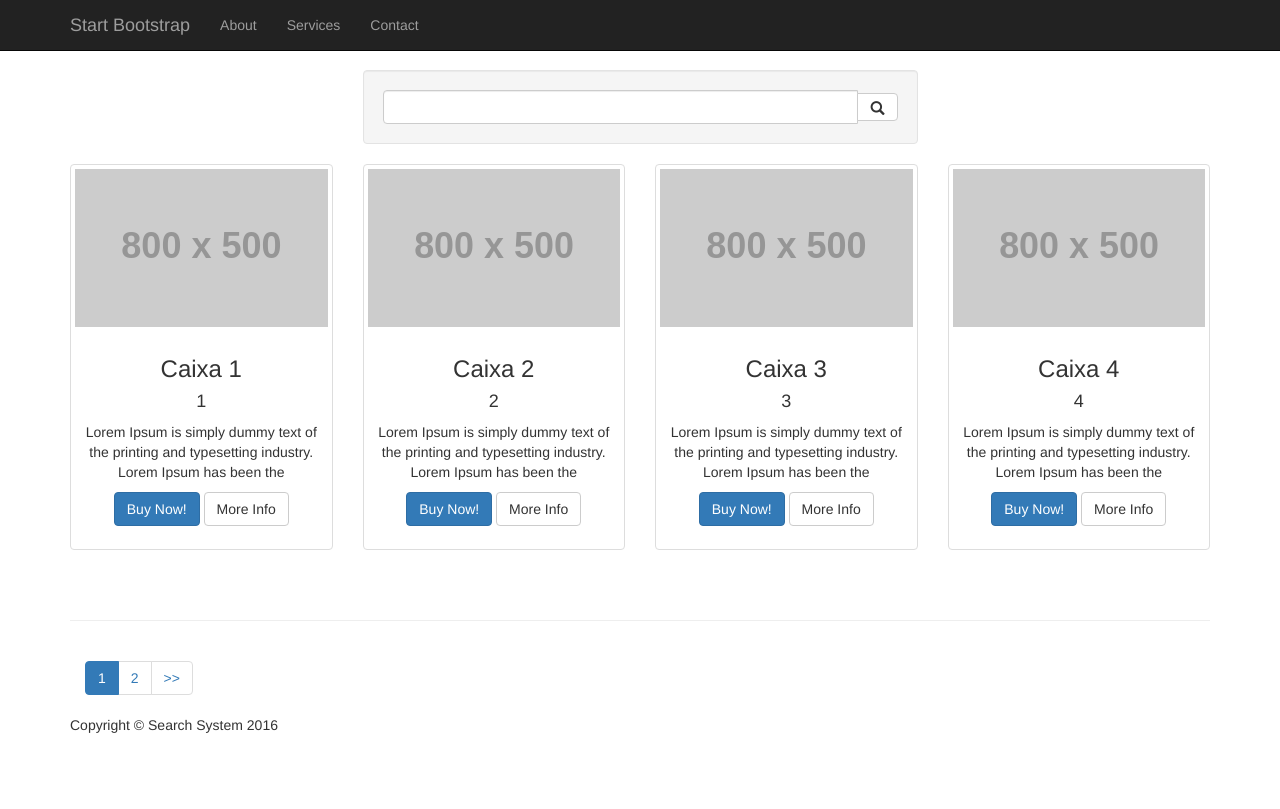
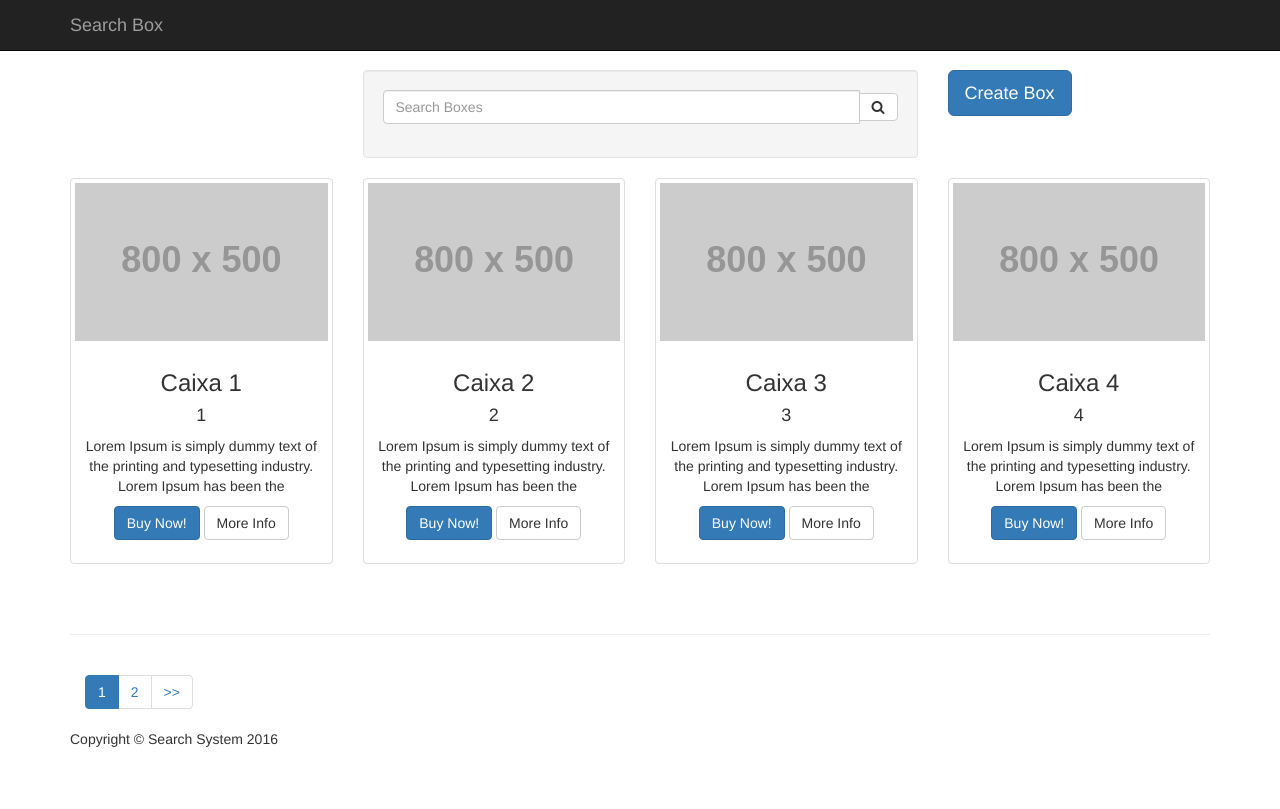
Before and after one commit to matheuslins/SearchSystem, a Django app: page / in a window 1280 px wide. Before the commit the page ends 733 px from the top, so only its background shows below. Run offline with Django 3.2, Linux system fonts and the light colour scheme; data comes from the database, SQL or seed files in the repository; grey boxes labelled with a size stand in for pictures from a placeholder-image service; parts of the project's set-up code (start-up, migrations or seed data) failed here and were passed over; some libraries are stand-ins or nearby versions.

Commit message:
search bar view and template

```diff
--- a/core/templates/core/index.html
+++ b/core/templates/core/index.html
@@ -8,6 +8,7 @@
     <meta name="viewport" content="width=device-width, initial-scale=1">
     <meta name="description" content="">
     <meta name="author" content="">
+    <link rel="stylesheet" href="path/to/font-awesome/css/font-awesome.min.css">
 
     <title>Search System</title>
 
@@ -39,23 +40,8 @@
                     <span class="icon-bar"></span>
                     <span class="icon-bar"></span>
                 </button>
-                <a class="navbar-brand" href="#">Start Bootstrap</a>
+                <a class="navbar-brand" href="#">Search Box</a>
             </div>
-            <!-- Collect the nav links, forms, and other content for toggling -->
-            <div class="collapse navbar-collapse" id="bs-example-navbar-collapse-1">
-                <ul class="nav navbar-nav">
-                    <li>
-                        <a href="#">About</a>
-                    </li>
-                    <li>
-                        <a href="#">Services</a>
-                    </li>
-                    <li>
-                        <a href="#">Contact</a>
-                    </li>
-                </ul>
-            </div>
-            <!-- /.navbar-collapse -->
         </div>
         <!-- /.container -->
     </nav>
@@ -68,18 +54,22 @@
         <div class="row">
             <div class="col-md-6 col-md-offset-3">
                 <div class="well">
+                    <form id="searchform" action="{% url 'core:home' %}" method="get" accept-charset="utf-8">
                         <div class="input-group">
-                    <input type="text" class="form-control">
+                            <input type="text" class="form-control" name="search" placeholder="Search Boxes">
                             <span class="input-group-btn">
                                 <button class="btn btn-default" type="button">
-                            <span class="glyphicon glyphicon-search"></span>
+                                    <i class="fa fa-search" aria-hidden="true"></i>
                                 </button>
                             </span>
                         </div>
                     <!-- /.input-group -->
+                    </form>
                  </div>
             </div>
-
+            <div class="col-md-2">
+                <a href=""><button type="button" class="btn-lg btn btn-primary">Create Box</button></a>
+            </div>
         </div>
         <!-- Page Features -->
         <div class="row text-center">
--- a/core/views.py
+++ b/core/views.py
@@ -1,6 +1,9 @@
 from django.shortcuts import render
 from django.views import generic
 from .models import Box
+import operator
+from django.db.models import Q
+from functools import reduce
 from django.core.paginator import Paginator, EmptyPage, PageNotAnInteger
 
 class IndexView(generic.ListView):
@@ -8,6 +11,18 @@
 	queryset = Box.objects.all()
 	context_object_name = 'boxes'
 	paginate_by = 4
+
+	def get_queryset(self):
+
+		result = super(IndexView, self).get_queryset()
+		box_search = self.request.GET.get('search', None)
+		if box_search:
+			query_list = box_search.split()
+			result = result.filter(
+			reduce(operator.and_,
+				(Q(name__icontains=search) for search in query_list))
+			)
+		return result
 
 	def get_context_data(self, **kwargs):
 		context = super(IndexView, self).get_context_data(**kwargs)
```
Lines whose indentation alone changed are shown as unchanged.
